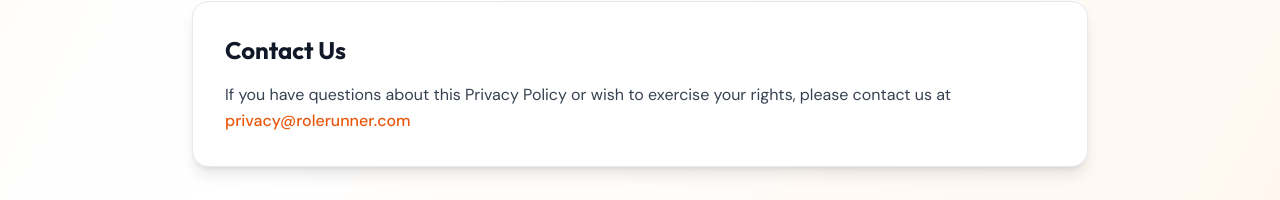
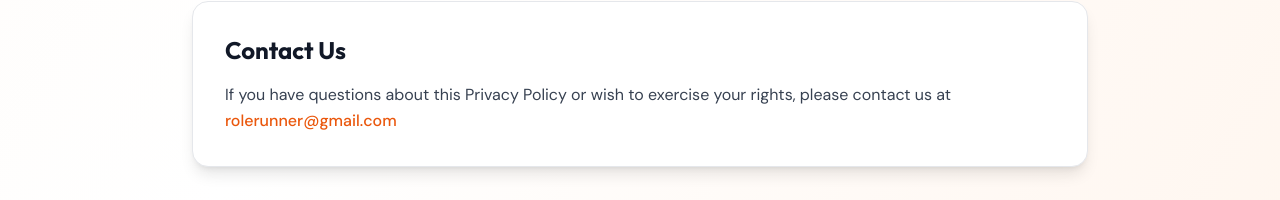
Before and after one commit to Ariwodo16/RoleRunner, a Next.js app: page /privacy in a window 1280 px wide. Shown: the part 1781-1981 px from the top of the page. Built offline with nearby package versions, Linux system fonts and the light colour scheme.

Commit message:
subtle changes

```diff
--- a/app/api/apply/route.ts
+++ b/app/api/apply/route.ts
@@ -14,7 +14,7 @@ export async function POST(request: Request) {
 
     // 1. Send email notification to your Gmail
     const emailResult = await sendEmail({
-      to: process.env.NOTIFICATION_EMAIL || 'hello@rolerunner.com', // Change this to your Gmail
+      to: process.env.NOTIFICATION_EMAIL || 'rolerunner@gmail.com', // Change this to your Gmail
       subject: `🏃‍♂️ New Pilot Application - ${data.name}`,
       html: formatApplicationEmail(data),
     });
--- a/app/api/contact/route.ts
+++ b/app/api/contact/route.ts
@@ -15,7 +15,7 @@ export async function POST(request: Request) {
 
     // 1. Send email notification
     const emailResult = await sendEmail({
-      to: process.env.NOTIFICATION_EMAIL || 'hello@rolerunner.com',
+      to: process.env.NOTIFICATION_EMAIL || 'rolerunner@gmail.com',
       subject: `💬 Contact Form: ${data.subject}`,
       html: formatContactEmail(data),
     });
--- a/app/contact/page.tsx
+++ b/app/contact/page.tsx
@@ -152,7 +152,7 @@ export default function ContactPage() {
                     </div>
                     <div>
                       <div className="font-bold text-gray-900 mb-1">Email</div>
-                      <a href="mailto:hello@rolerunner.com" className="text-sunset-600 hover:text-sunset-700">
+                      <a href="mailto:rolerunner@gmail.com" className="text-sunset-600 hover:text-sunset-700">
                         rolerunner@gmail.com
                       </a>
                     </div>
--- a/app/privacy/page.tsx
+++ b/app/privacy/page.tsx
@@ -86,8 +86,8 @@ export default function PrivacyPage() {
               <h2 className="font-display font-bold text-2xl mb-4">Contact Us</h2>
               <p className="text-gray-700 leading-relaxed">
                 If you have questions about this Privacy Policy or wish to exercise your rights, please contact us at{' '}
-                <a href="mailto:privacy@rolerunner.com" className="text-sunset-600 hover:text-sunset-700 font-medium">
-                  privacy@rolerunner.com
+                <a href="mailto:rolerunner@gmail.com" className="text-sunset-600 hover:text-sunset-700 font-medium">
+                  rolerunner@gmail.com
                 </a>
               </p>
             </div>
--- a/app/terms/page.tsx
+++ b/app/terms/page.tsx
@@ -106,8 +106,8 @@ export default function TermsPage() {
               <h2 className="font-display font-bold text-2xl mb-4">Contact</h2>
               <p className="text-gray-700 leading-relaxed">
                 Questions about these terms? Contact us at{' '}
-                <a href="mailto:legal@rolerunner.com" className="text-sunset-600 hover:text-sunset-700 font-medium">
-                  legal@rolerunner.com
+                <a href="mailto:rolerunner@gmail.com" className="text-sunset-600 hover:text-sunset-700 font-medium">
+                  rolerunner@gmail.com
                 </a>
               </p>
             </div>
```
